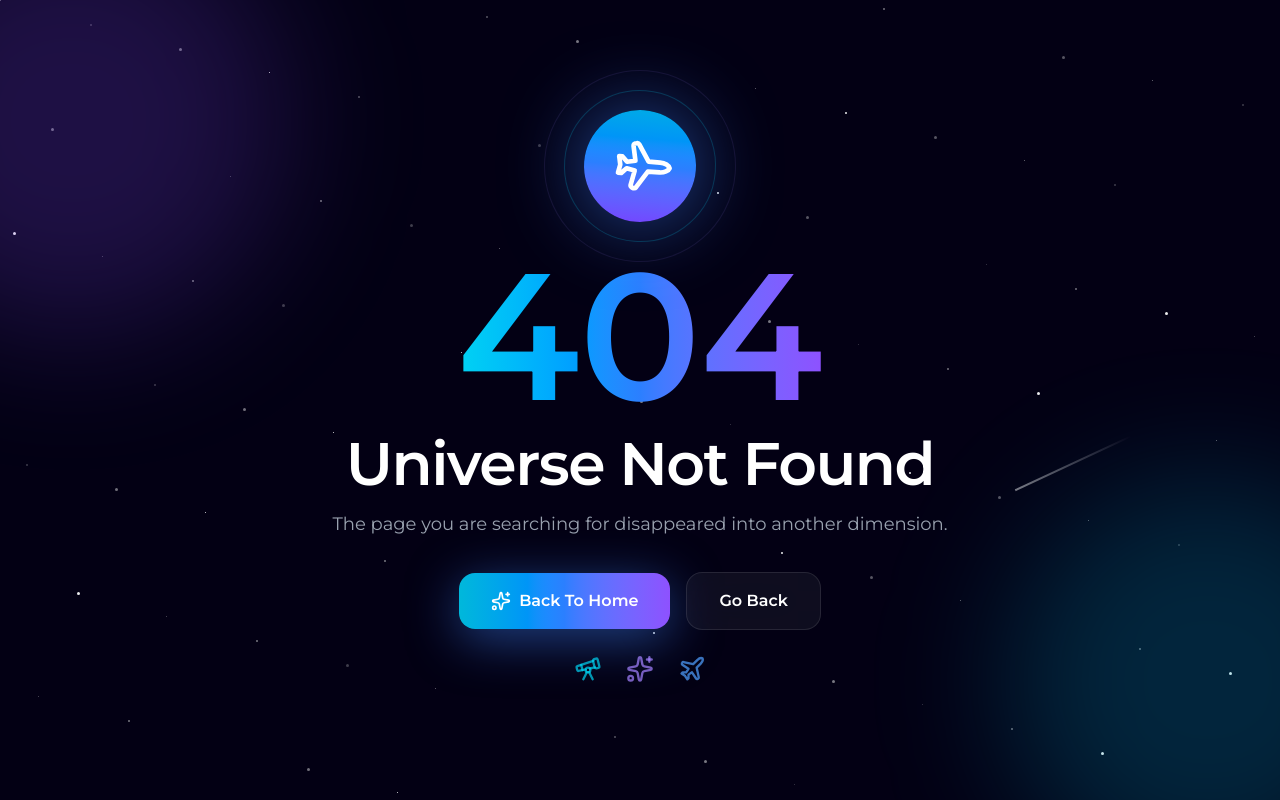
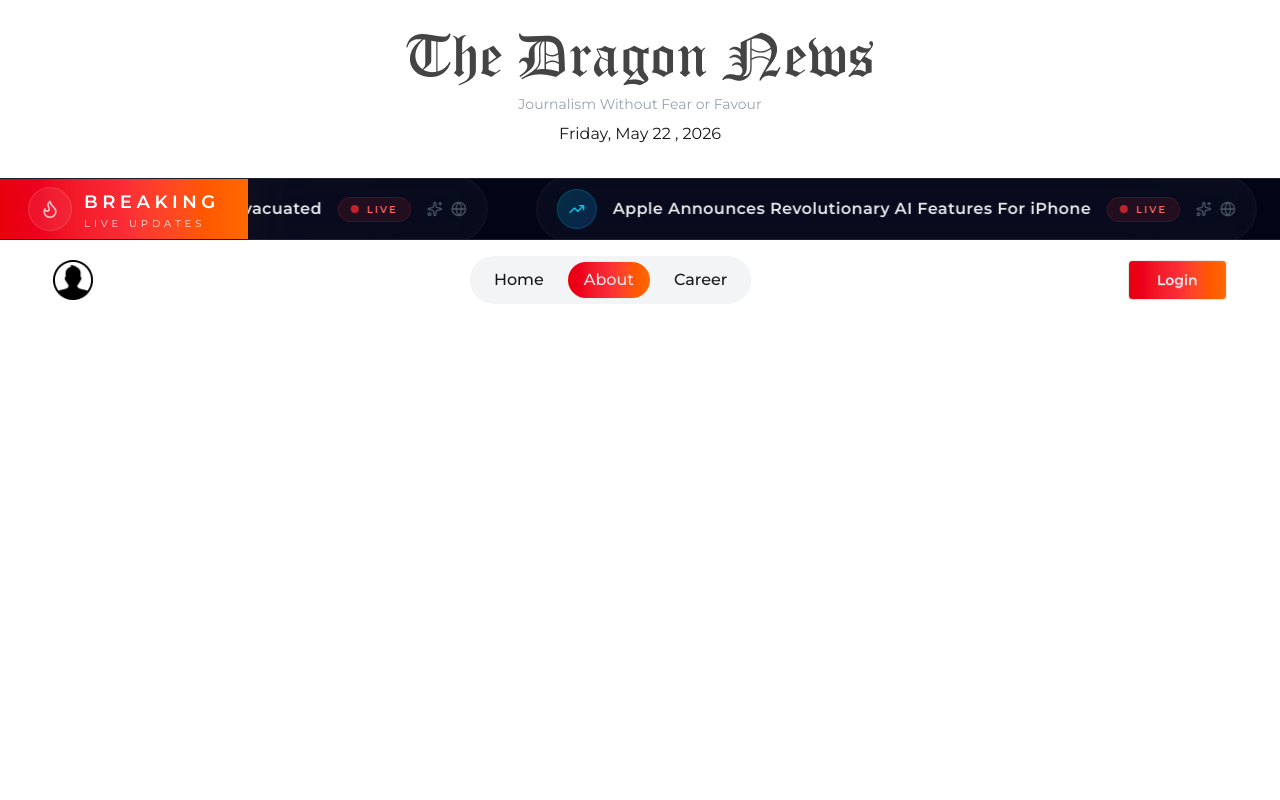
Before and after one commit to kamalcodezen/daragon-news-next, a Next.js app: page /about in a window 1280 px wide. Before the commit this address had no page. Built offline with nearby package versions, Linux system fonts and the light colour scheme.

Commit message:
navbar design complete

```diff
--- /dev/null
+++ b/src/app/(main)/about/page.jsx
@@ -0,0 +1,11 @@
+
+
+const AboutPage = () => {
+    return (
+        <div>
+
+        </div>
+    );
+};
+
+export default AboutPage;
--- /dev/null
+++ b/src/app/(main)/career/page.jsx
@@ -0,0 +1,11 @@
+
+
+const CareerPage = () => {
+    return (
+        <div>
+
+        </div>
+    );
+};
+
+export default CareerPage;
--- a/src/app/layout.js
+++ b/src/app/layout.js
@@ -23,7 +23,7 @@ export default function RootLayout({ children }) {
   return (
     <html
       lang="en"
-      data-theme="dark"
+      data-theme=""
       className={`${montserrat.className} h-full antialiased`}
     >
       <body className="min-h-full flex flex-col">
--- a/src/components/shared/BreakingNews.jsx
+++ b/src/components/shared/BreakingNews.jsx
@@ -49,7 +49,7 @@ const BreakingNews = () => {
   ];
 
   return (
-    <section className={`relative overflow-hidden border-y border-white/10 bg-[#020617] w-11/12 mx-auto`}>
+    <section className={`relative overflow-hidden border-y border-white/10 bg-[#020617] `}>
       {/* PREMIUM BACKGROUND */}
 
       {/* <div className="absolute inset-0"> */}
@@ -75,8 +75,8 @@ const BreakingNews = () => {
           <div className="absolute inset-0 -translate-x-full animate-[shine_3s_linear_infinite] bg-gradient-to-r from-transparent via-white/20 to-transparent" />
 
           {/* LIVE DOT */}
-{/*
-          <div className="relative mr-4 flex items-center justify-center">
+
+          {/* <div className="relative mr-4 flex items-center justify-center">
             <span className="absolute h-4 w-4 animate-ping rounded-full bg-white" />
 
             <span className="relative h-4 w-4 rounded-full bg-white" />
--- /dev/null
+++ b/src/components/shared/NavLink.jsx
@@ -0,0 +1,20 @@
+"use client";
+
+import Link from "next/link";
+import { usePathname } from "next/navigation";
+
+const NavLink = ({ path, name }) => {
+  const pathName = usePathname();
+  return (
+    <>
+      <Link
+        className={`bg-gray-100 py-1.5 px-4 rounded-full font-medium  ${pathName === path ? "text-gray-200 bg-gradient-to-r from-red-600 via-red-500 to-orange-500 py-1.5 px-4 rounded-full" : ""}`}
+        href={path}
+      >
+        {name}
+      </Link>
+    </>
+  );
+};
+
+export default NavLink;
--- a/src/components/shared/Navbar.jsx
+++ b/src/components/shared/Navbar.jsx
@@ -1,8 +1,46 @@
+import Image from "next/image";
+import userAvatar from "@/assets/user.png";
+import NavLink from "./NavLink";
+import Link from "next/link";
+
 const Navbar = () => {
+  const navLinks = [
+    {
+      id: 1,
+      name: "Home",
+      path: "/",
+    },
+
+    {
+      id: 2,
+      name: "About",
+      path: "/about",
+    },
+
+    {
+      id: 3,
+      name: "Career",
+      path: "/career",
+    },
+  ];
   return (
-    <div>
-      <h2>Navbar</h2>
-    </div>
+    <nav className="w-11/12 mx-auto flex justify-between items-center py-4 ">
+      <div>
+        <Image height={40} width={40} src={userAvatar} alt="User Avatar" />
+      </div>
+      <div className="bg-gray-100 py-1.5 px-2 rounded-full flex gap-2 items-center">
+        {navLinks.map((link) => (
+          <NavLink key={link.id} path={link.path} name={link.name}></NavLink>
+        ))}
+      </div>
+      <div className="">
+        <Link href={"/login"}>
+          <button className="btn px-7 text-gray-200 bg-gradient-to-r from-red-600 via-red-500 to-orange-500">
+            Login
+          </button>
+        </Link>
+      </div>
+    </nav>
   );
 };
 
```
